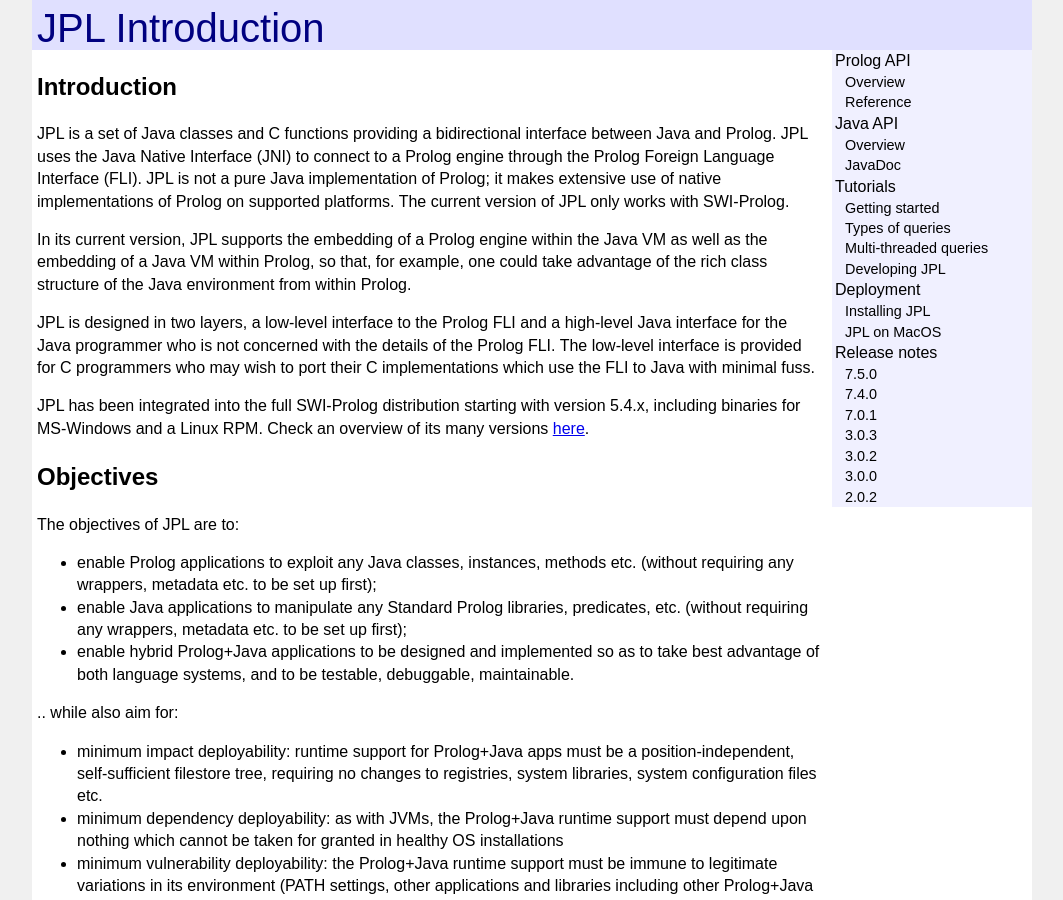
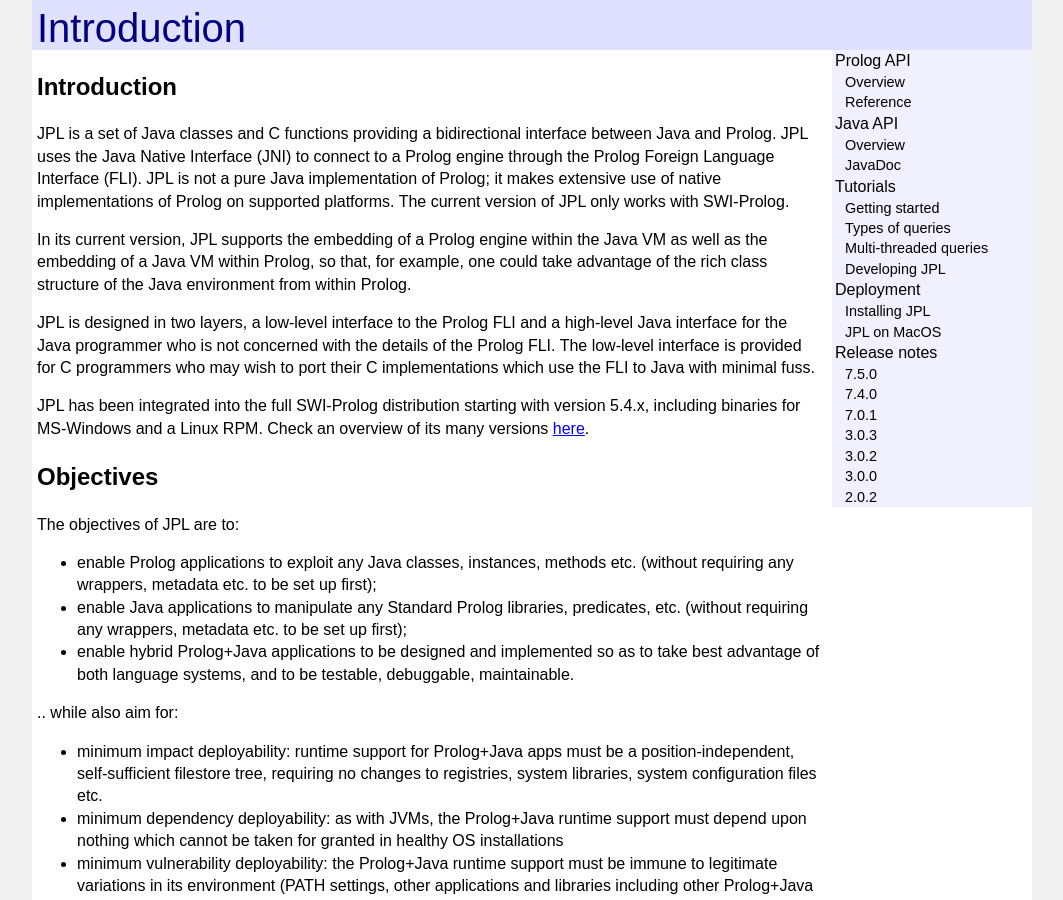
Before and after one commit to anionic/jpl-nav, a Jekyll site: the page built from docs/index.md, in a window 1280 px wide and 900 px high. Shown: the whole window, without its empty margins (108-1171 px from the left). Built offline with Jekyll 4.4.1, drawn with Linux system fonts in a browser that asks for light colours; our own code applies the rules of GitHub Pages for plain Markdown files.

Commit message:
Update default.html

```diff
--- a/docs/_layouts/default.html
+++ b/docs/_layouts/default.html
@@ -2,7 +2,7 @@
 	<html lang="en">
 		<head>
 			<meta charset="utf-8">
-			<title>JPL {{page.title}}</title>
+			<title>{{page.title}}</title>
 			<style>
 				html {
 					height: 100%; /* https://www.kirupa.com/html5/make_body_take_up_full_browser_height.htm */
@@ -256,7 +256,7 @@
 			</div>
 			<div class="headbar1">
 				<div class="headbar2">
-					<span>JPL {{page.title}}</span>
+					<span>{{page.title}}</span>
 					<div class="icon">
 						<div class="bar"></div>
 						<div class="bar"></div>
```
